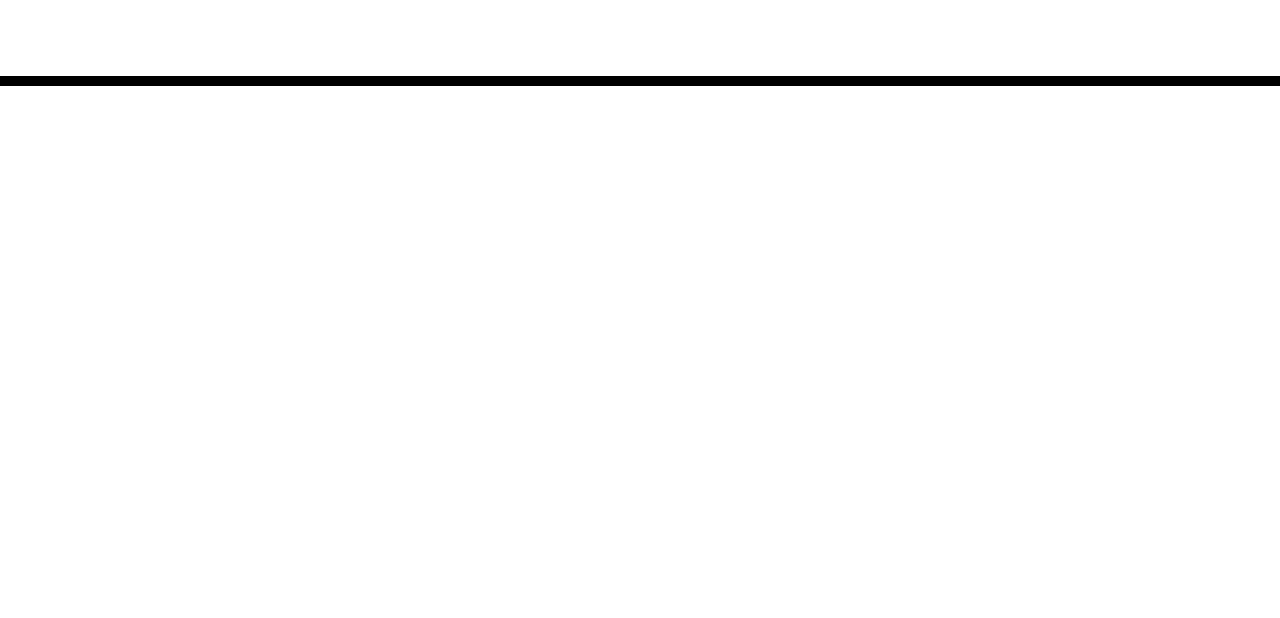
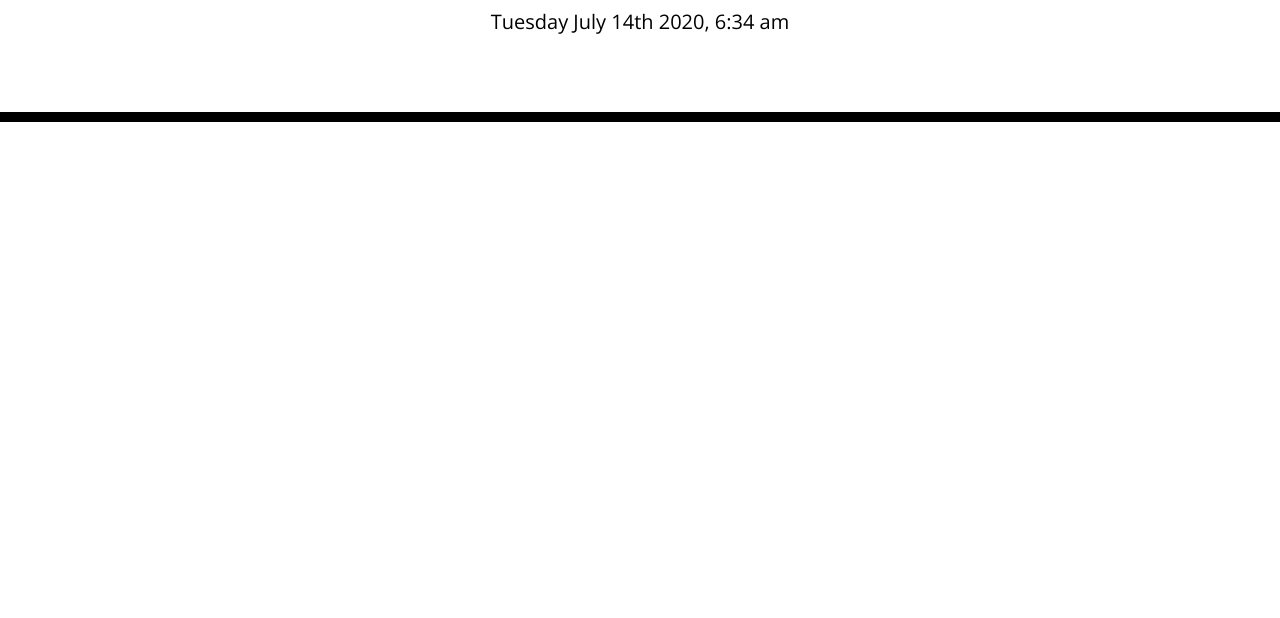
Before and after one commit to xelinx/day-planner, a plain HTML site: page index.html in a window 1280 px wide. Shown: the part 182-800 px from the top of the page. Drawn offline with nearby package versions, Linux system fonts and the light colour scheme.

Commit message:
add date

```diff
--- a/index.html
+++ b/index.html
@@ -30,9 +30,11 @@
     </header>
     <div class="container">
       <!-- Timeblocks go here -->
+
     </div>
 
     <script src="https://code.jquery.com/jquery-3.4.1.min.js"></script>
     <script src="https://cdnjs.cloudflare.com/ajax/libs/moment.js/2.24.0/moment.min.js"></script>
+    <script src="./script.js"></script>
   </body>
 </html>
--- /dev/null
+++ b/script.js
@@ -0,0 +1,6 @@
+//Function for Calendar
+$(document).ready(function(){
+    //display current Date, MMDDYYYY, HH:MM am/pm
+    $("#currentDay").text(moment().format('dddd MMMM Do YYYY, h:mm a'));
+
+});
```
